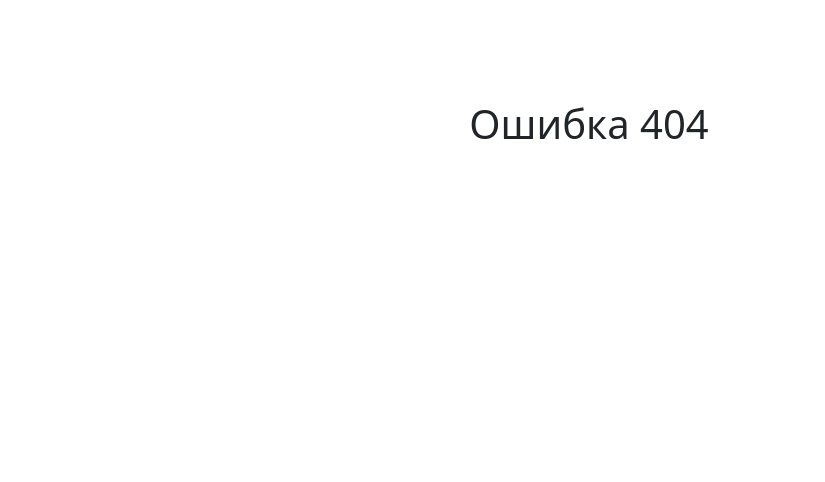
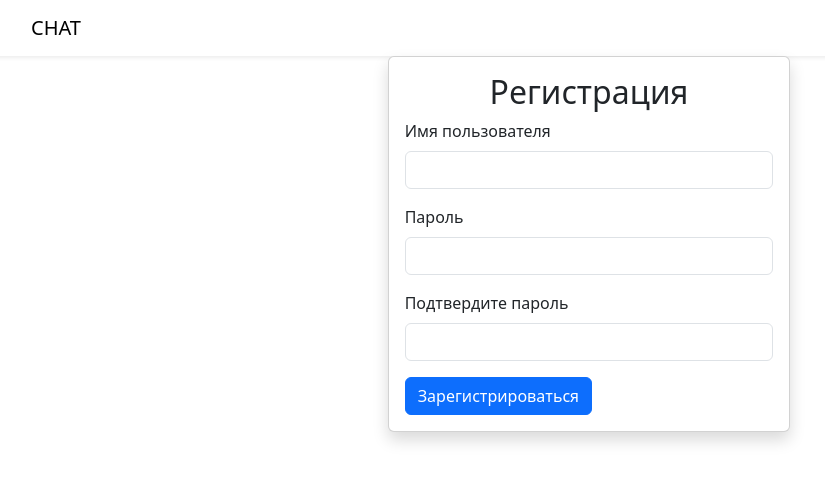
Before and after one commit to Warckut/frontend-project-12, a React (Create React App) app in the folder frontend/: page /signUp in a window 1280 px wide. Shown: the top 482 px of the page, without its empty margins (51-876 px from the left). Built offline with nearby package versions, Linux system fonts and the light colour scheme; no server answers.

Commit message:
added registration

```diff
--- a/frontend/src/components/App.jsx
+++ b/frontend/src/components/App.jsx
@@ -1,54 +1,21 @@
-import {
-  BrowserRouter,
-  Routes,
-  Route,
-  Navigate,
-  useLocation,
-} from 'react-router-dom';
+import React from 'react';
+import { BrowserRouter, Routes, Route } from 'react-router-dom';
+import { ToastContainer } from 'react-toastify';
+import 'react-toastify/dist/ReactToastify.css';
 
-import React, { useMemo, useState, useEffect } from 'react';
-import AuthContext from '../context';
-import useAuth from '../hooks';
-
-import Login from '../pages/Login';
-import NoMatch from '../pages/NoMatch';
-import Chat from '../pages/Chat';
-
-const AuthProvider = ({ children }) => {
-  const [loggedIn, setLoggedIn] = useState(false);
-
-  const logIn = () => setLoggedIn(true);
-  const logOut = () => {
-    localStorage.removeItem('userId');
-    setLoggedIn(false);
-  };
-
-  useEffect(() => {
-    const userId = localStorage.getItem('userId');
-    if (userId) logIn();
-  }, []);
-
-  const memoCallback = useMemo((() => ({ loggedIn, logIn, logOut })), [loggedIn]);
-
-  return (
-    <AuthContext.Provider value={memoCallback}>
-      {children}
-    </AuthContext.Provider>
-  );
-};
-
-const PrivateRoute = ({ children }) => {
-  const auth = useAuth();
-  const location = useLocation();
-
-  return (
-    auth.loggedIn ? children : <Navigate to="/login" state={{ from: location }} />
-  );
-};
+import AuthProvider from '../context/AuthProvider';
+import Login from './pages/Login';
+import NoMatch from './pages/NoMatch';
+import Chat from './pages/Chat';
+import SignUp from './pages/SignUp';
+import PrivateRoute from './PrivateRoute';
+import Nav from './Nav';
 
 const App = () => (
   <AuthProvider>
     <BrowserRouter>
+      <div className="d-flex flex-column h-100">
+        <Nav />
         <Routes>
           <Route
             path=""
@@ -59,8 +26,11 @@ const App = () => (
             )}
           />
           <Route path="login" element={<Login />} />
+          <Route path="signUp" element={<SignUp />} />
           <Route path="*" element={<NoMatch />} />
         </Routes>
+        <ToastContainer />
+      </div>
     </BrowserRouter>
   </AuthProvider>
 );
--- /dev/null
+++ b/frontend/src/components/pages/SignUp.jsx
@@ -0,0 +1,140 @@
+import React, { useState } from 'react';
+import { Navigate, useLocation } from 'react-router-dom';
+import axios from 'axios';
+import * as yup from 'yup';
+import { useFormik } from 'formik';
+import { useTranslation } from 'react-i18next';
+import {
+  Form,
+  Button,
+  Col,
+  Row,
+  Card,
+  Container,
+} from 'react-bootstrap';
+
+import routes from '../../routes';
+import useAuth from '../../hooks';
+
+const SignUp = () => {
+  const { t } = useTranslation();
+  const location = useLocation();
+  const { loggedIn, logIn } = useAuth();
+  const [resErr, setResErr] = useState(null);
+
+  const formik = useFormik({
+    initialValues: { username: '', password: '', confirmPassword: '' },
+    validationSchema: yup.object().shape({
+      username: yup
+        .string()
+        .required(t('validation.required'))
+        .min(3, t('validation.nameLength'))
+        .max(20, t('validation.nameLength')),
+      password: yup
+        .string()
+        .min(6, t('validation.passwordLength'))
+        .required(t('validation.required')),
+      confirmPassword: yup
+        .string()
+        .oneOf([yup.ref('password')], t('validation.confirmPsw'))
+        .required(t('validation.required')),
+    }),
+    validateOnChange: true,
+    validateOnBlur: true,
+    onSubmit: async (values) => {
+      try {
+        const res = await axios.post(routes.signUpPath(), values);
+        localStorage.setItem('userData', JSON.stringify(res.data));
+        logIn(res.data);
+      } catch (err) {
+        formik.setSubmitting(false);
+        if (err.isAxiosError && err.response.status === 401) {
+          return;
+        }
+        if (err.isAxiosError && err.response.status === 409) {
+          setResErr(t('validation.existLogin'));
+          return;
+        }
+        throw err;
+      }
+    },
+  });
+
+  if (loggedIn) {
+    return <Navigate to="/" state={{ from: location }} />;
+  }
+
+  return (
+    <Container fluid className="h-100">
+      <Row className="justify-content-center align-content-center h-100">
+        <Col className="col-sm-4 col-md-4">
+          <Card className="shadow">
+            <Card.Body>
+              <Form onSubmit={formik.handleSubmit}>
+                <h2 className="text-center">{t('registration')}</h2>
+                <Form.Group className="mb-3">
+                  <Form.Label htmlFor="nameInput">{t('username')}</Form.Label>
+                  <Form.Control
+                    type="text"
+                    name="username"
+                    className="form-control"
+                    onBlur={formik.handleBlur}
+                    value={formik.values.username}
+                    isInvalid={resErr || (formik.errors.username && formik.touched.username)}
+                    onChange={formik.handleChange}
+                  />
+                  <Form.Control.Feedback
+                    type="invalid"
+                    className="invalid-feedback"
+                  >
+                    { resErr }
+                    { formik.errors.username }
+                  </Form.Control.Feedback>
+                </Form.Group>
+                <Form.Group className="mb-3">
+                  <Form.Label>{t('password')}</Form.Label>
+                  <Form.Control
+                    type="password"
+                    name="password"
+                    className="form-control"
+                    onBlur={formik.handleBlur}
+                    value={formik.values.password}
+                    isInvalid={formik.errors.password && formik.touched.password}
+                    onChange={formik.handleChange}
+                  />
+                  <Form.Control.Feedback
+                    type="invalid"
+                    className="invalid-feedback"
+                  >
+                    { formik.errors.password }
+                  </Form.Control.Feedback>
+                </Form.Group>
+                <Form.Group className="mb-3">
+                  <Form.Label>{t('confirmPsw')}</Form.Label>
+                  <Form.Control
+                    type="password"
+                    name="confirmPassword"
+                    className="form-control"
+                    onBlur={formik.handleBlur}
+                    value={formik.values.confirmPassword}
+                    isInvalid={formik.errors.confirmPassword && formik.touched.confirmPassword}
+                    onChange={formik.handleChange}
+                  />
+                  <Form.Control.Feedback
+                    type="invalid"
+                    className="invalid-feedback"
+                  >
+                    { formik.errors.confirmPassword }
+                  </Form.Control.Feedback>
+                </Form.Group>
+                <Button type="submit" disabled={formik.isSubmitting}>{t('signUp')}</Button>
+              </Form>
+            </Card.Body>
+          </Card>
+        </Col>
+      </Row>
+    </Container>
+  );
+};
+
+export default SignUp;
```
Lines whose indentation alone changed are shown as unchanged.
